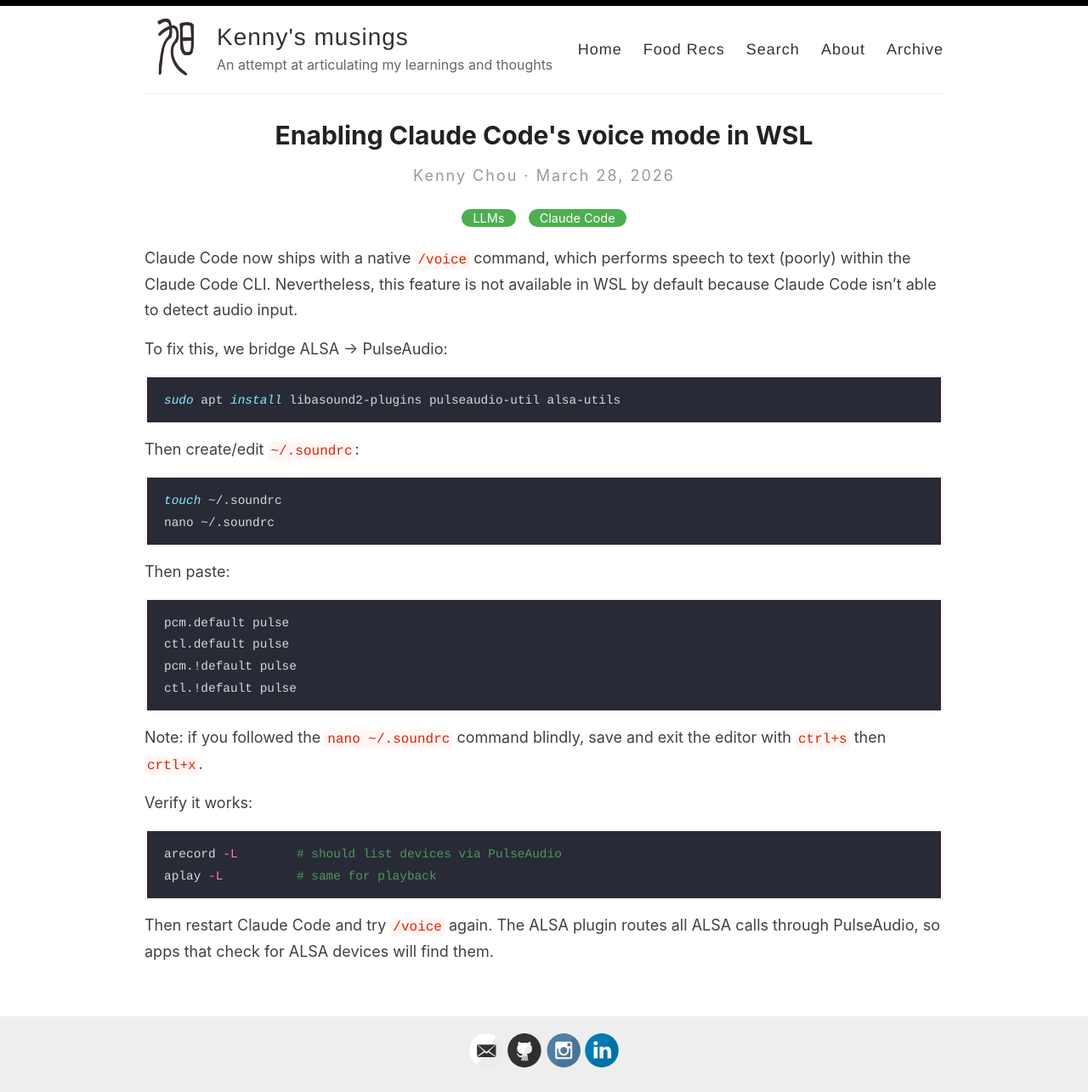
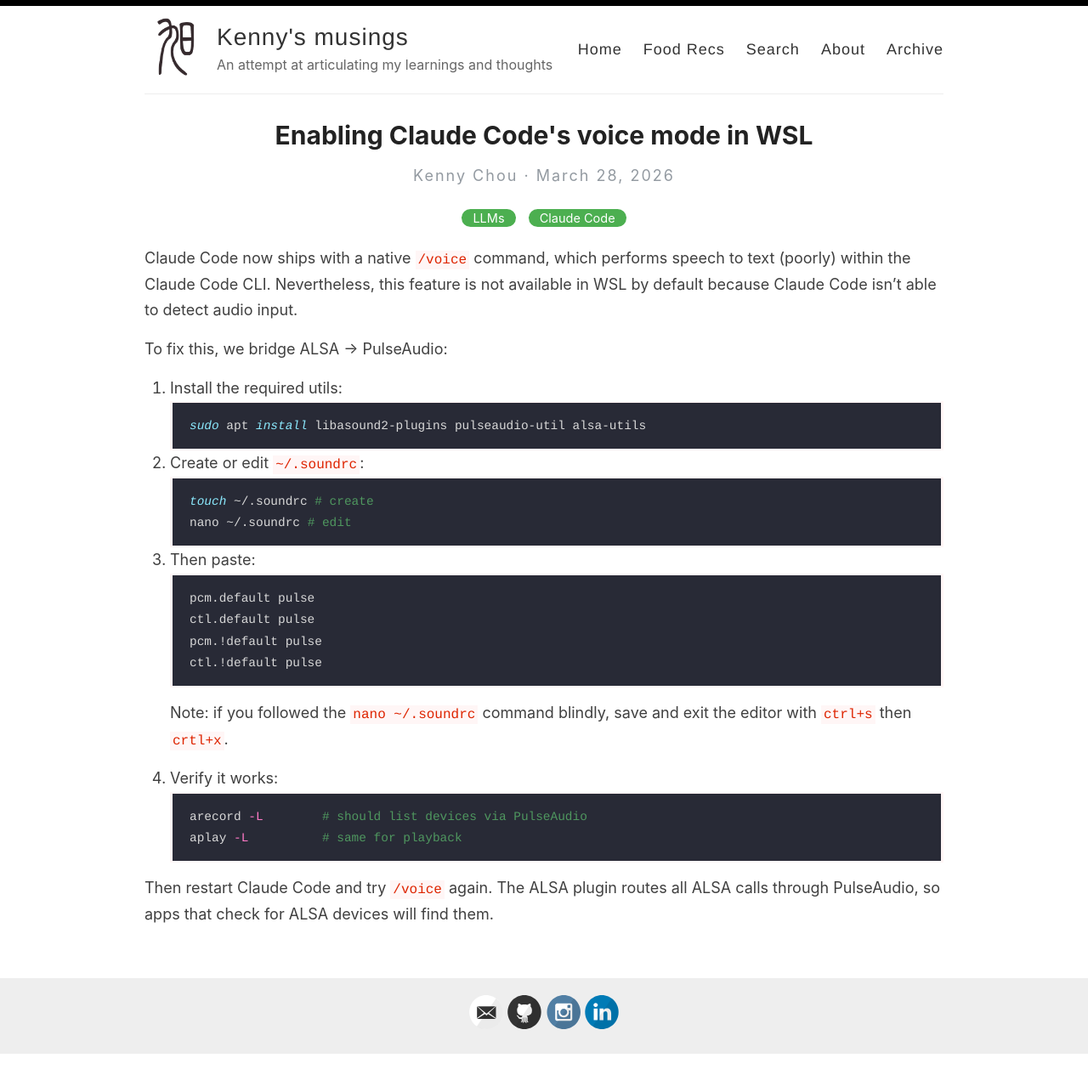
Before and after one commit to kfchou/kfchou.github.io, a Jekyll site: the page built from _posts/2026-03-28-voice-mode-wsl.md, in a window 1280 px wide. Shown: the whole page at 85% size. Built offline with Jekyll 4.4.1, drawn with Linux system fonts in a browser that asks for light colours; comment, search, counter and statistics services are not loaded; after the commit the page ends 1241 px from its top, so only the background shows below that.

Commit message:
fix formatting

````diff
--- a/_posts/2026-03-28-voice-mode-wsl.md
+++ b/_posts/2026-03-28-voice-mode-wsl.md
@@ -9,18 +9,18 @@
 
 To fix this, we bridge ALSA → PulseAudio:
 
+1. Install the required utils:
 ```bash
 sudo apt install libasound2-plugins pulseaudio-util alsa-utils
 ```
 
-Then create/edit `~/.soundrc`:
-
+2. Create or edit `~/.soundrc`:
 ```bash
-touch ~/.soundrc
-nano ~/.soundrc
+touch ~/.soundrc # create
+nano ~/.soundrc # edit
 ```
 
-Then paste:
+3. Then paste:
 ```bash
 pcm.default pulse
 ctl.default pulse
````
Also changed, not shown: other parts of _posts/2026-03-28-voice-mode-wsl.md (+1 -2 lines).
